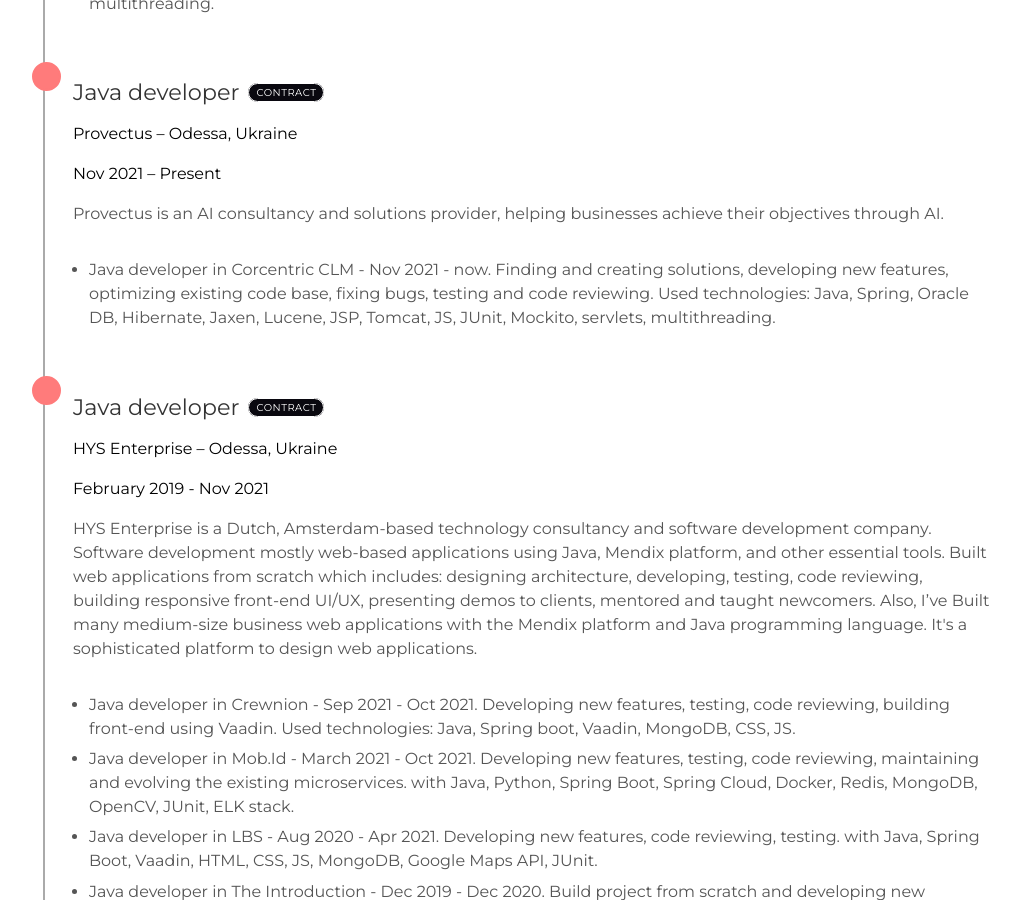
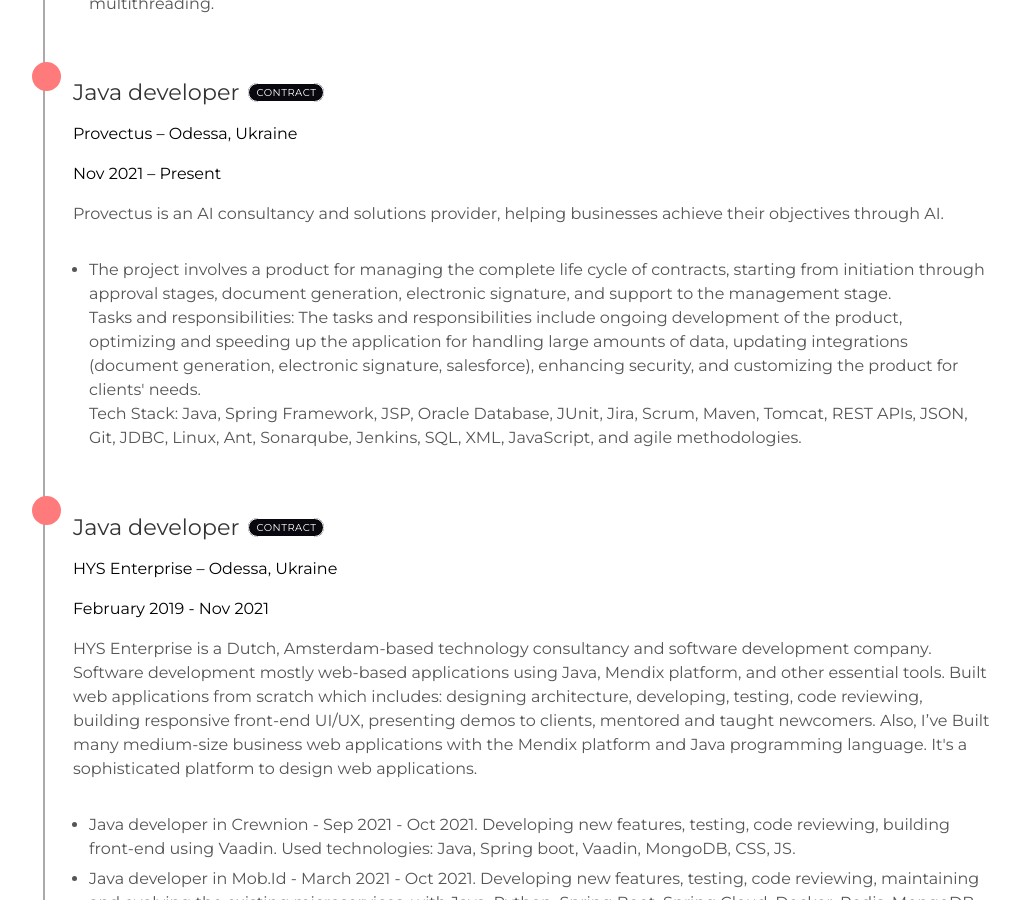
Before and after one commit to mrsaraira/mrsaraira.github.io, a Jekyll site: the page built from index.html, in a window 1280 px wide and 900 px high, scrolled down 3201 px. Shown: the whole window, without its empty margins (127-1147 px from the left). Built offline with Jekyll 4.4.1, drawn with Linux system fonts in a browser that asks for light colours.

Commit message:
Update about.html

```diff
--- a/_includes/about.html
+++ b/_includes/about.html
@@ -92,11 +92,16 @@
                     <p class="company-summary">Provectus is an AI consultancy and solutions provider, helping businesses
                         achieve their objectives through AI.</p>
                     <ul>
-                        <li>Java developer in Corcentric CLM - Nov 2021 - now. Finding and creating solutions,
-                            developing new features, optimizing existing code base, fixing bugs, testing and code
-                            reviewing.
-                            Used technologies: Java, Spring, Oracle DB, Hibernate, Jaxen, Lucene, JSP, Tomcat, JS,
-                            JUnit, Mockito, servlets, multithreading.
+                        <li>The project involves a product for managing the complete life cycle of contracts, starting from initiation through approval
+                            stages, document generation, electronic signature, and support to the management stage.
+                            <br>
+                            Tasks and responsibilities:
+                            The tasks and responsibilities include ongoing development of the product, optimizing and speeding up the application for handling large amounts of data,
+                            updating integrations (document generation, electronic signature, salesforce), enhancing security, and customizing the product for clients' needs.
+                            <br>
+                            Tech Stack:
+                            Java, Spring Framework, JSP, Oracle Database, JUnit, Jira, Scrum, Maven, Tomcat, REST APIs, JSON, Git,
+                            JDBC, Linux, Ant, Sonarqube, Jenkins, SQL, XML, JavaScript, and agile methodologies.
                         </li>
                     </ul>
                 </div>
```
